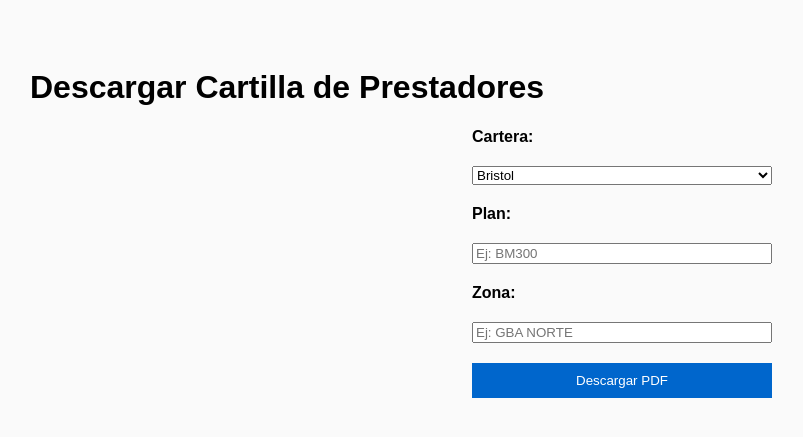
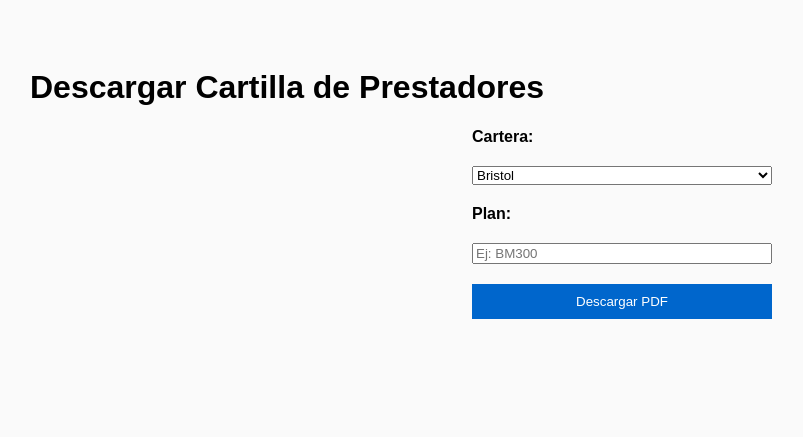
Before and after one commit to avillalbacober/AppCartilla, a Flask app: template templates/index.html in a window 1280 px wide. Shown: the top 437 px of the page, without its empty margins (18-821 px from the left). Run offline with Flask 3, Linux system fonts and the light colour scheme; the template is opened without the code that fills it, so the values that code supplies are empty; parts of the project's set-up code (start-up, migrations or seed data) failed here and were passed over.

Commit message:
Simplify form in index.html
Removed unnecessary input fields for 'Zona' and updated the form structure.

```diff
--- a/templates/index.html
+++ b/templates/index.html
@@ -20,9 +20,6 @@
     <label>Plan:</label>
     <input type="text" name="plan" placeholder="Ej: BM300" required>
 
-    <label>Zona:</label>
-    <input type="text" name="zona" placeholder="Ej: GBA NORTE" required>
-
     <button type="submit">Descargar PDF</button>
 </form>
 
```
